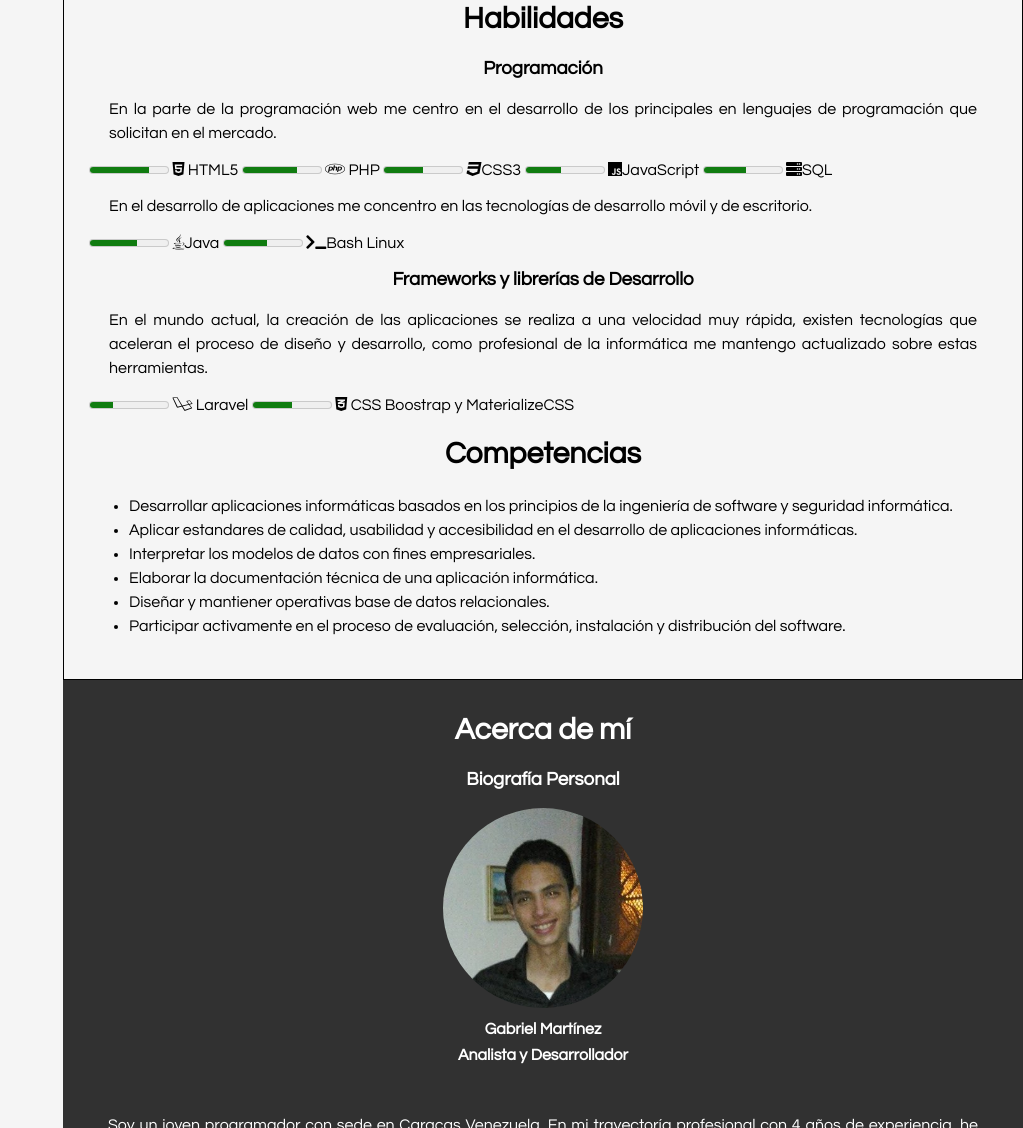
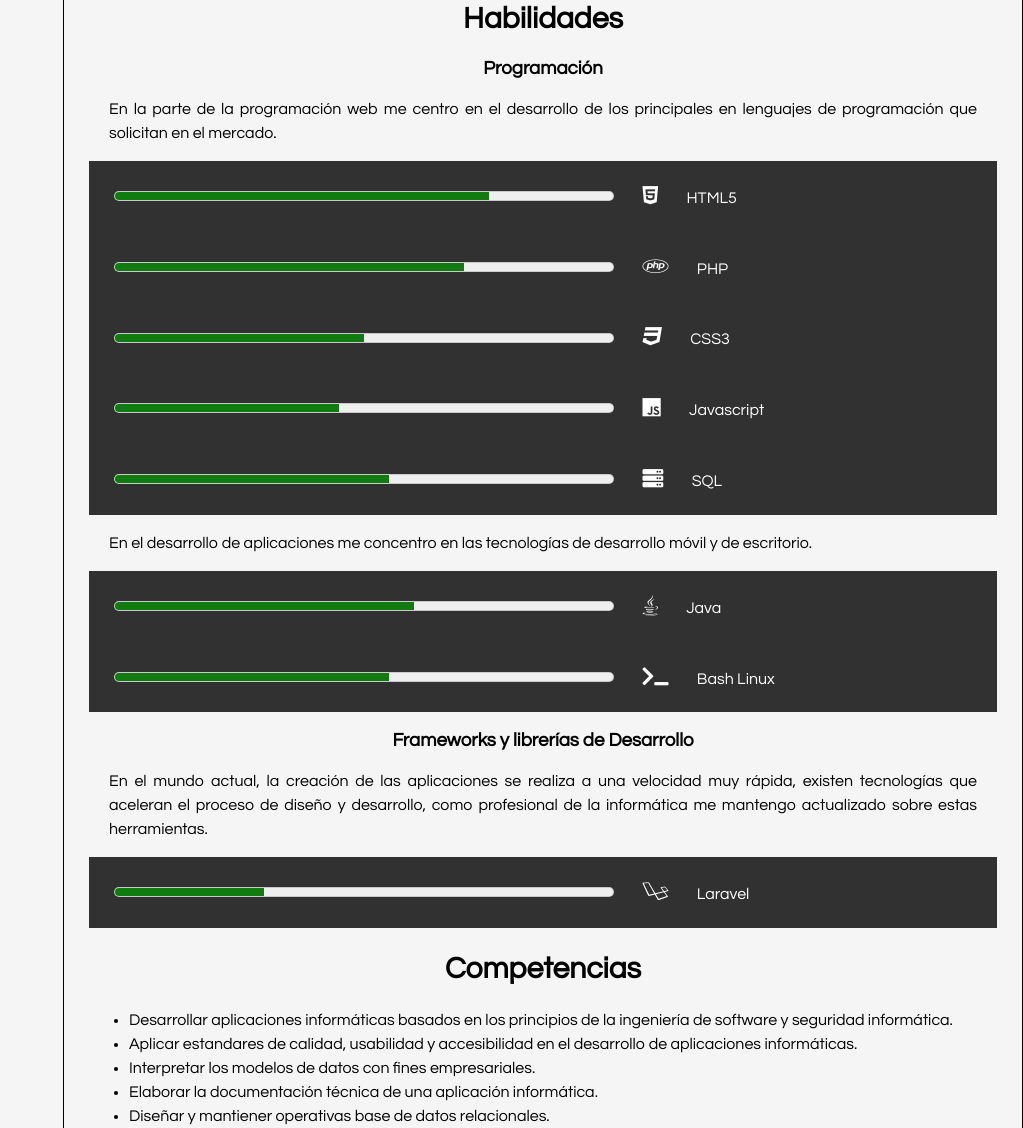
Before and after one commit to gabmart1995/gabmart1995.github.io, a plain HTML site: page index.html in a window 1280 px wide. Shown: the part 2192-3320 px from the top of the page, without its empty margins (257-1280 px from the left). Drawn offline with Linux system fonts and the light colour scheme.

Commit message:
mejora en la seccion de habilidades

```diff
--- a/css/index.css
+++ b/css/index.css
@@ -171,6 +171,22 @@ figure > figcaption {
     border: 1px solid black;
 }
 
+#habilidades i {
+    margin-left: 25px;
+    margin-right: 25px;
+    font-size: 1.3em;
+    color: white;
+}
+
+.medicion a {
+    text-decoration: none;
+    color: white;
+}
+
+.medicion {
+    background-color: #313131;
+}
+
 /*Sección acerca*/
 #acerca div {
     padding-bottom: 10px;
@@ -248,6 +264,17 @@ footer p {
         margin-left: 25%;
     }
 
+    #habilidades .medicion {
+        margin: 0;
+        border: none;
+    }
+
+    #habilidades meter {
+        width: 500px;
+        height: 20px;
+        margin-left: 25px;
+    }
+
     footer {
         margin-left: 25%;
 
--- a/index.html
+++ b/index.html
@@ -152,24 +152,59 @@
                     En la parte de la programación web me centro en el desarrollo de
                     los principales en lenguajes de programación que solicitan en el mercado.
                 </p>
+                <div class="medicion">
                     <meter value="75" max="100">Tu navegador no soporta HTML5</meter>
-                <i class="fab fa-html5"></i> HTML5
+                    <a>
+                        <i class="fab fa-html5"></i>
+                        HTML5
+                    </a>
+                </div>
+                <div class="medicion">
                     <meter value="70" max="100">Tu navegador no soporta HTML5</meter>
-                <i class="fab fa-php"></i> PHP
+                    <a>
+                        <i class="fab fa-php"></i>
+                        PHP
+                    </a>
+                </div>
+                <div class="medicion">
                     <meter value="50" max="100">Tu navegador no soporta HTML5</meter>
-                <i class="fab fa-css3"></i>CSS3
+                    <a>
+                        <i class="fab fa-css3"></i>
+                        CSS3
+                    </a>
+                </div>
+                <div class="medicion">
                     <meter value="45" max="100">Tu navegador no soporta HTML5</meter>
-                <i class="fab fa-js"></i>JavaScript
+                    <a>
+                        <i class="fab fa-js"></i>
+                        Javascript
+                    </a>
+                </div>
+                <div class="medicion">
                     <meter value="55" max="100">Tu navegador no soporta HTML5</meter>
-                <i class="fas fa-server"></i>SQL
+                    <a>
+                        <i class="fas fa-server"></i>
+                        SQL
+                    </a>
+                </div>
                 <p>
                     En el desarrollo de aplicaciones me concentro en las tecnologías de
                     desarrollo móvil y de escritorio.
                 </p>
+                <div class="medicion">
                     <meter value="60" max="100">Tu navegador no soporta HTML5</meter>
-                <i class="fab fa-java"></i>Java
+                    <a>
+                        <i class="fab fa-java"></i>
+                        Java
+                    </a>
+                </div>
+                <div class="medicion">
                     <meter value="55" max="100"></meter>
-                <i class="fas fa-terminal"></i>Bash Linux
+                    <a>
+                        <i class="fas fa-terminal"></i>
+                        Bash Linux
+                    </a>
+                </div>
             </article>
             <article>
                 <h3>Frameworks y librerías de Desarrollo</h3>
@@ -179,10 +214,13 @@
                     proceso de diseño y desarrollo, como profesional de la informática
                     me mantengo actualizado sobre estas herramientas.
                 </p>
+                <div class="medicion">
                     <meter value="30" max="100">Tu navegador no soporta HTML5</meter>
-                <i class="fab fa-laravel"></i> Laravel
-                <meter value="50" max="100">Tu navegador no soporta HTML5</meter>
-                <i class="fab fa-css3-alt"></i> CSS Boostrap y MaterializeCSS
+                    <a>
+                        <i class="fab fa-laravel"></i>
+                        Laravel
+                    </a>
+                </div>
             </article>
             <article>
                 <h2>Competencias</h2>
```
Lines whose indentation alone changed are shown as unchanged.
